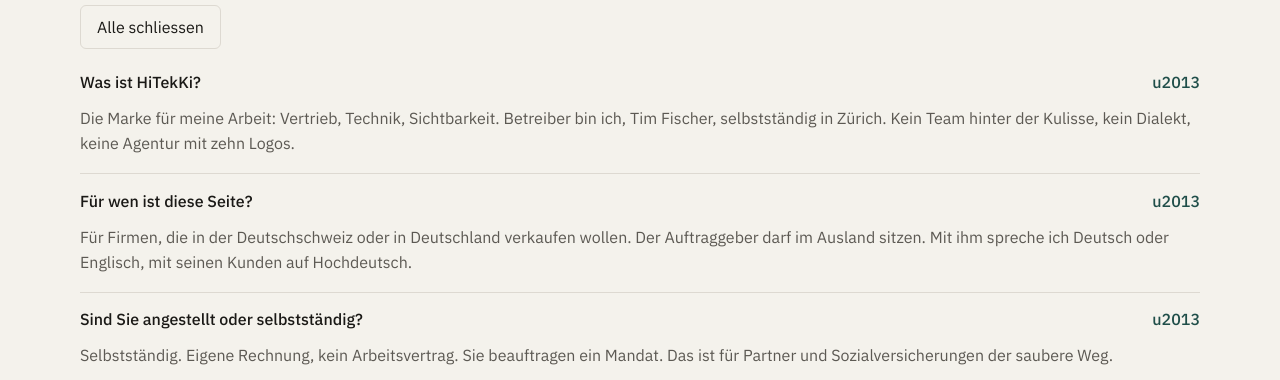
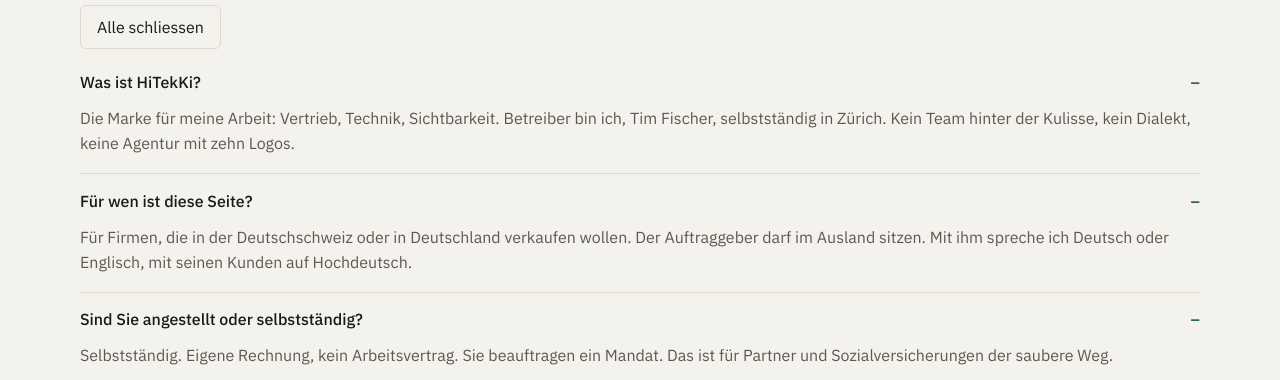
Before and after one commit to hitekki97/hitekki, a plain HTML site: page public/index.html in a window 1280 px wide. Both pictures are taken after a click on the button "Alle öffnen". Shown: the part 6723-7103 px from the top of the page. Drawn offline with Linux system fonts and the light colour scheme.

```diff
--- a/public/style.css
+++ b/public/style.css
@@ -159,7 +159,7 @@
 }
 details summary::-webkit-details-marker { display: none; }
 details summary::after { content: "+"; color: var(--pine); }
-details[open] summary::after { content: "\u2013"; }
+details[open] summary::after { content: "–"; }
 details p { color: var(--muted); margin: 0.7rem 0 0.2rem; }
 .faq-tools { margin: 1rem 0 0.4rem; }
 
```
